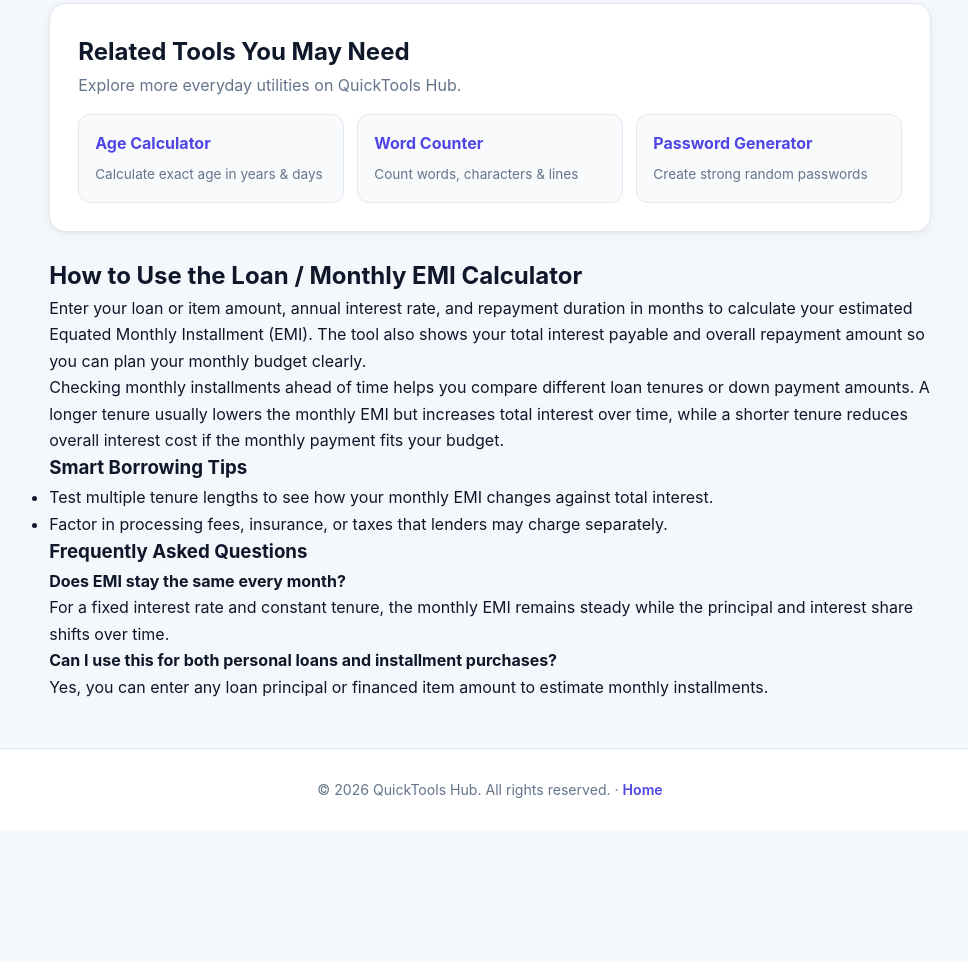
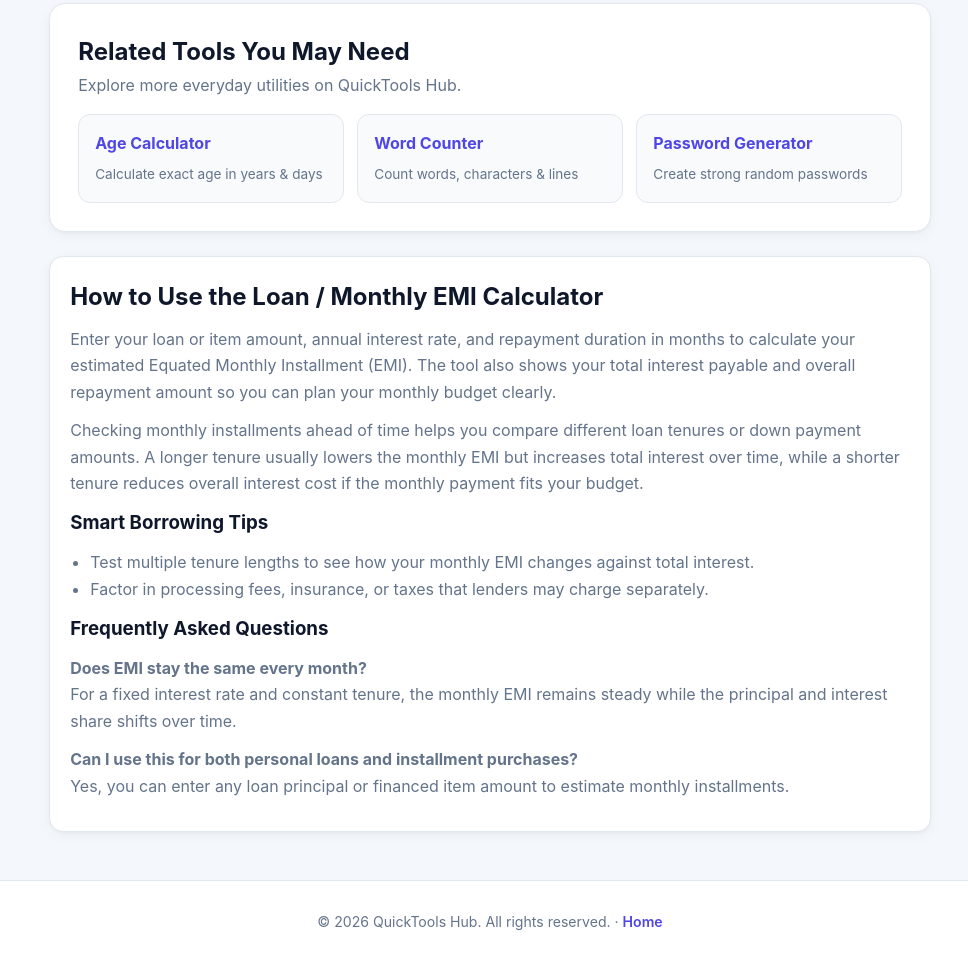
Before and after one commit to jutt332244/quicktools-hub, a plain HTML site: page emi-calculator.html in a window 1280 px wide. Shown: the part 1357-2319 px from the top of the page, without its empty margins (150-1118 px from the left). Before the commit the page ends 2187 px from the top, so only its background shows below. Drawn offline with Linux system fonts and the light colour scheme.

Commit message:
Add styling for tool guide section

```diff
--- a/emi-calculator.html
+++ b/emi-calculator.html
@@ -190,6 +190,25 @@
       color: var(--muted);
       font-size: 0.88rem;
     }
+    .tool-guide {
+  background: var(--card);
+  border: 1px solid var(--border);
+  border-radius: 14px;
+  padding: 20px;
+  margin-top: 20px;
+  box-shadow: var(--shadow-sm);
+}
+.tool-guide h2, .tool-guide h3 {
+  margin-bottom: 10px;
+  color: var(--text);
+}
+.tool-guide p, .tool-guide ul {
+  margin-bottom: 12px;
+  color: var(--muted);
+}
+.tool-guide ul {
+  padding-left: 20px;
+}
   </style>
 </head>
 <body>
```
